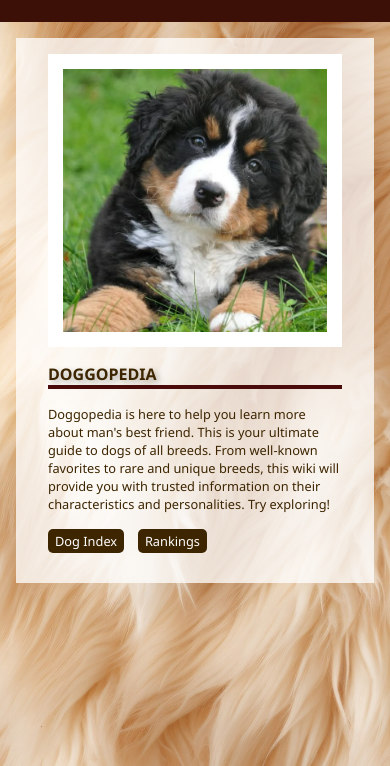
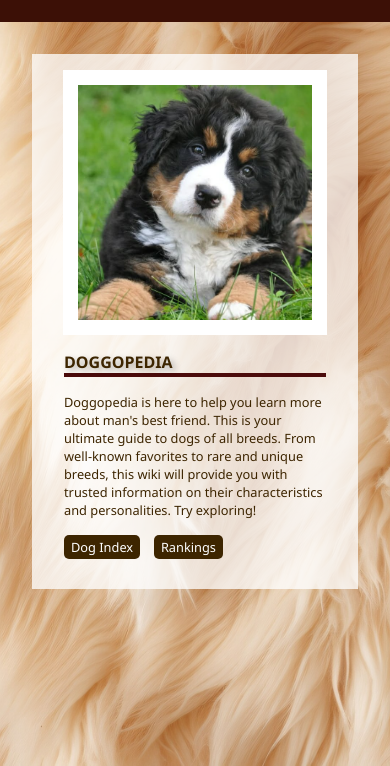
Before and after one commit to Yohan-Gabriel-Uy/Doggopedia-Official, a plain HTML site: page index.html in a window 390 px wide. Shown: the part 78-844 px from the top of the page. Drawn offline with Linux system fonts and the light colour scheme.

Commit message:
Refactor CSS by removing redundant styles

```diff
--- a/style.css
+++ b/style.css
@@ -277,23 +277,6 @@ body {
     max-width: 90%;
 }
 }
-@media (max-width: 900px) {
-    .hero-section h1 {
-        font-size: 2rem;
-    }
-    .hero-section p {
-        font-size: 1rem;
-    }
-    .hero-section a {
-    padding: 3px 7px;
-    font-size: 0.8rem;
-    width: 80px;
-    height: 35px;
-    margin-right: 0.6rem;
-    }
-    .hero-section {
-    margin: 1rem;
-}
     @media (max-width: 500px) {
     .hero-section h1 {
         font-size: 1rem;
@@ -304,8 +287,8 @@ body {
     .hero-section a {
     padding: 3px 7px;
     font-size: 0.8rem;
-    width: 70px;
-    height: 30px;
+    width: 80px;
+    height: 35px;
     margin-right: 0.6rem;
     }
 }
```
